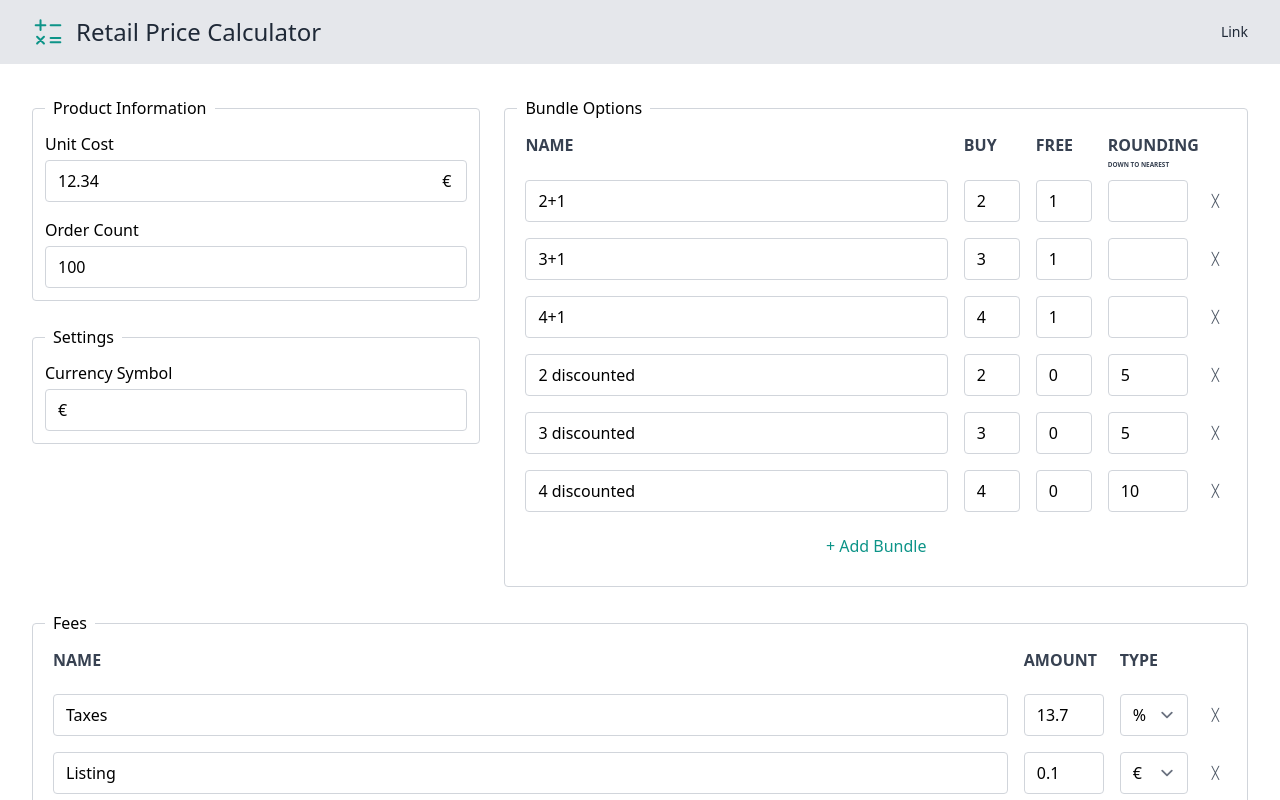
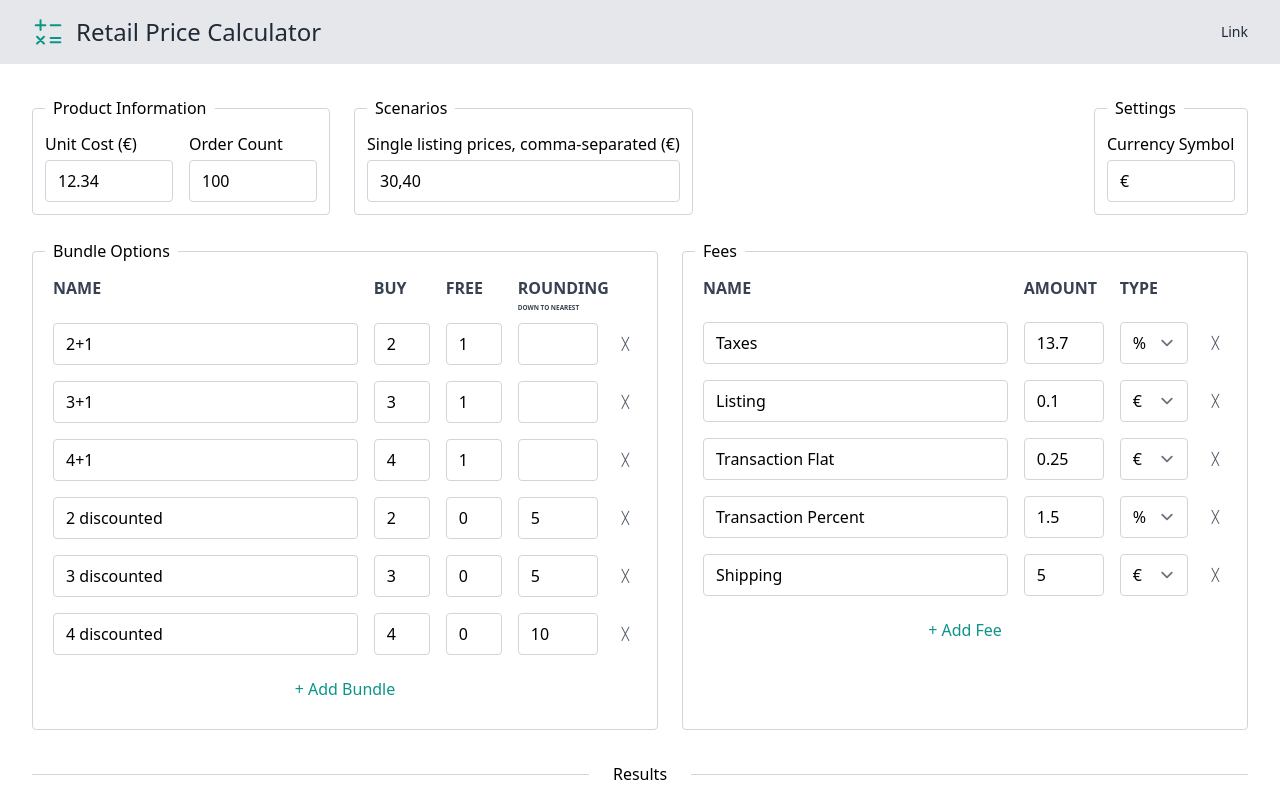
Before and after one commit to loicteixeira/retail-price-calculator, a SvelteKit app: page / in a window 1280 px wide. Shown: the top 800 px of the page. Built offline with nearby package versions, Linux system fonts and the light colour scheme.

Commit message:
Add scenarios

```diff
--- a/src/lib/components/Form/ProductInfoFieldSet.svelte
+++ b/src/lib/components/Form/ProductInfoFieldSet.svelte
@@ -7,19 +7,14 @@
 	let { currencySymbol, orderCount = $bindable(), unitCost = $bindable() }: Props = $props();
 </script>
 
-<FieldSet class="flex flex-col gap-4" title="Product Information">
+<FieldSet class="flex flex-row flex-wrap gap-4" title="Product Information">
 	<label class="block">
-		Unit Cost
-		<div class="relative">
-			<Input class="w-full" id="unit-cost" min="0" step="1" type="number" bind:value={unitCost} />
-			<span class="absolute inset-y-0 end-0 grid place-content-center px-4">
-				{currencySymbol}
-			</span>
-		</div>
+		Unit Cost ({currencySymbol})
+		<Input class="w-32" id="unit-cost" min="0" step="1" type="number" bind:value={unitCost} />
 	</label>
 
 	<label class="block">
 		Order Count
-		<Input class="w-full" id="order-count" min="0" step="1" type="number" bind:value={orderCount} />
+		<Input class="w-32" id="order-count" min="0" step="1" type="number" bind:value={orderCount} />
 	</label>
 </FieldSet>
--- /dev/null
+++ b/src/lib/components/Form/ScenariosFieldSet.svelte
@@ -0,0 +1,19 @@
+<script lang="ts">
+	import type { FormState } from '$lib/types';
+	import FieldSet from '../FieldSet.svelte';
+	import Input from '../Input.svelte';
+
+	type Props = Pick<FormState, 'currencySymbol' | 'scenarios'>;
+	let { currencySymbol, scenarios = $bindable() }: Props = $props();
+</script>
+
+<FieldSet title="Scenarios">
+	<span class="block">Single listing prices, comma-separated ({currencySymbol})</span>
+	<Input
+		class="inline w-full"
+		id="scenarios"
+		type="text"
+		bind:value={() => scenarios.join(','),
+		(value) => (scenarios = value.split(',').map((v) => parseFloat(v)))}
+	/>
+</FieldSet>
--- a/src/lib/components/Form/SettingsFieldSet.svelte
+++ b/src/lib/components/Form/SettingsFieldSet.svelte
@@ -10,6 +10,6 @@
 <FieldSet class="flex flex-col gap-4" title="Settings">
 	<label class="block">
 		Currency Symbol
-		<Input class="w-full" id="currency-symbol" type="text" bind:value={currencySymbol} />
+		<Input class="w-32" id="currency-symbol" type="text" bind:value={currencySymbol} />
 	</label>
 </FieldSet>
--- a/src/lib/components/Form/index.ts
+++ b/src/lib/components/Form/index.ts
@@ -2,5 +2,12 @@ import BundleOptionsFieldSet from './BundleOptionsFieldSet.svelte';
 import FeesFieldSet from './FeesFieldSet.svelte';
 import ProductInfoFieldSet from './ProductInfoFieldSet.svelte';
 import SettingsFieldSet from './SettingsFieldSet.svelte';
+import ScenariosFieldSet from './ScenariosFieldSet.svelte';
 
-export { BundleOptionsFieldSet, FeesFieldSet, ProductInfoFieldSet, SettingsFieldSet };
+export {
+	BundleOptionsFieldSet,
+	FeesFieldSet,
+	ProductInfoFieldSet,
+	ScenariosFieldSet,
+	SettingsFieldSet
+};
--- a/src/lib/demo.ts
+++ b/src/lib/demo.ts
@@ -1,4 +1,4 @@
-import type { Bundle, Fee } from './types';
+import type { Bundle, Fee, Scenario } from './types';
 
 const BUNDLES: Bundle[] = [
 	{
@@ -78,16 +78,19 @@ const FEES: Fee[] = [
 	}
 ];
 
+const SCENARIOS: number[] = [30, 40];
+
 const CURRENCY_SYMBOL: string = '€';
 const ORDER_COUNT: number = 100;
 const UNIT_COST: number = 12.34;
 
 const DEMO_DATA = {
-	unitCost: UNIT_COST,
+	bundles: BUNDLES,
+	currencySymbol: CURRENCY_SYMBOL,
+	fees: FEES,
 	orderCount: ORDER_COUNT,
-	currencySymbol: CURRENCY_SYMBOL,
-	bundles: BUNDLES,
-	fees: FEES
+	scenarios: SCENARIOS,
+	unitCost: UNIT_COST
 };
 
-export { BUNDLES, CURRENCY_SYMBOL, DEMO_DATA, FEES, ORDER_COUNT, UNIT_COST };
+export { BUNDLES, CURRENCY_SYMBOL, DEMO_DATA, FEES, ORDER_COUNT, SCENARIOS, UNIT_COST };
--- a/src/lib/types.ts
+++ b/src/lib/types.ts
@@ -18,5 +18,6 @@ export type FormState = {
 	currencySymbol: string;
 	fees: Fee[];
 	orderCount: number | null;
+	scenarios: number[];
 	unitCost: number | null;
 };
--- a/src/routes/+page.svelte
+++ b/src/routes/+page.svelte
@@ -6,7 +6,14 @@
 
 	const startingData = dev
 		? structuredClone(DEMO_DATA)
-		: { unitCost: null, orderCount: null, currencySymbol: CURRENCY_SYMBOL, bundles: [], fees: [] };
+		: {
+				bundles: [],
+				currencySymbol: CURRENCY_SYMBOL,
+				fees: [],
+				orderCount: null,
+				scenarios: [],
+				unitCost: null
+			};
 	let form = $state<FormState>(startingData);
 
 	function calculateFees(value: number, fees: Fee[]) {
@@ -23,7 +30,8 @@
 	}
 
 	let results = $derived.by(() => {
-		const baseListingPrice = (form.unitCost || 0) * 3;
+		const firstValidScenario = form.scenarios && form.scenarios.find((v) => !isNaN(v));
+		const baseListingPrice = firstValidScenario ? firstValidScenario : (form.unitCost || 0) * 3;
 		const baseFees = calculateFees(baseListingPrice, form.fees);
 		const baseResult = { name: 'Single', listingPrice: baseListingPrice, fees: baseFees };
 
@@ -47,19 +55,28 @@
 </script>
 
 <div class="mx-auto mb-8 max-w-screen-2xl px-4 sm:px-6 lg:px-8">
-	<form class="flex flex-row flex-wrap gap-6" novalidate>
-		<div class="flex grow flex-col gap-6">
+	<form class="flex flex-col gap-6" novalidate>
+		<div class="flex flex-row flex-wrap gap-6">
 			<Form.ProductInfoFieldSet
 				currencySymbol={form.currencySymbol}
 				bind:orderCount={form.orderCount}
 				bind:unitCost={form.unitCost}
 			/>
 
+			<Form.ScenariosFieldSet
+				currencySymbol={form.currencySymbol}
+				bind:scenarios={form.scenarios}
+			/>
+
+			<span class="grow">&nbsp</span>
+
 			<Form.SettingsFieldSet bind:currencySymbol={form.currencySymbol} />
 		</div>
 
-		<Form.BundleOptionsFieldSet bind:bundles={form.bundles} />
-		<Form.FeesFieldSet currencySymbol={form.currencySymbol} bind:fees={form.fees} />
+		<div class="flex flex-row flex-wrap gap-6">
+			<Form.BundleOptionsFieldSet bind:bundles={form.bundles} />
+			<Form.FeesFieldSet currencySymbol={form.currencySymbol} bind:fees={form.fees} />
+		</div>
 	</form>
 
 	<span class="my-8 flex items-center">
```
